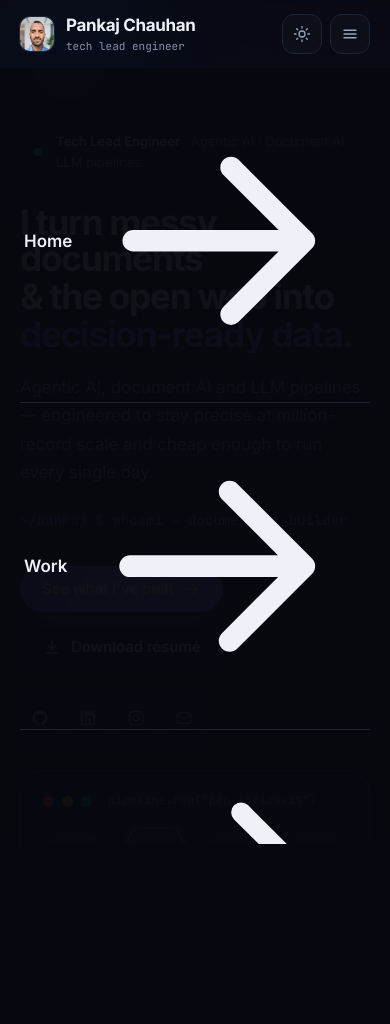
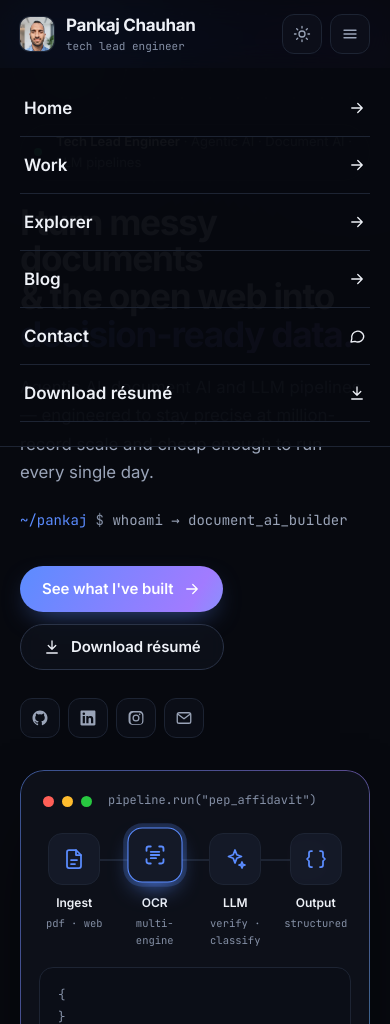
Before and after one commit to PankajChauhanji/my_portfolio, a Flask app: page / in a window 390 px wide, after a click that opens the changed part. Shown: the top 1024 px of the page. Before the commit the page ends 844 px from the top, so only its background shows below. Run offline with Flask 3, Linux system fonts and the light colour scheme; some libraries are stand-ins or nearby versions.

Commit message:
refactor: adjust mobile menu SVG size for improved layout and consistency

```diff
--- a/static/css/styles.css
+++ b/static/css/styles.css
@@ -212,6 +212,7 @@ html.dark .theme-toggle .i-moon { display: none; }
     transform: translateY(-8px); opacity: 0; visibility: hidden; transition: transform .35s var(--ease), opacity .3s, visibility .3s; }
   .mobile-menu.open { transform: none; opacity: 1; visibility: visible; }
   .mobile-menu a, .mobile-menu button { display: flex; width: 100%; align-items: center; justify-content: space-between; padding: 14px 4px; font-size: 17px; font-weight: 550; border-bottom: 1px solid var(--border); }
+  .mobile-menu svg { width: 18px; height: 18px; flex: 0 0 18px; }
 }
 
 /* ---------- hero ---------- */
```
